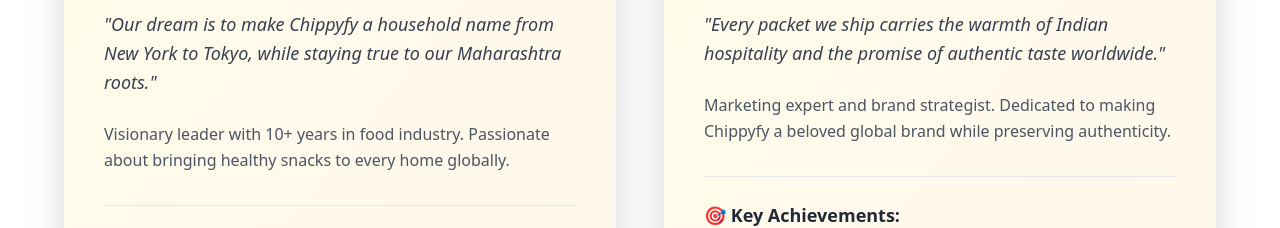
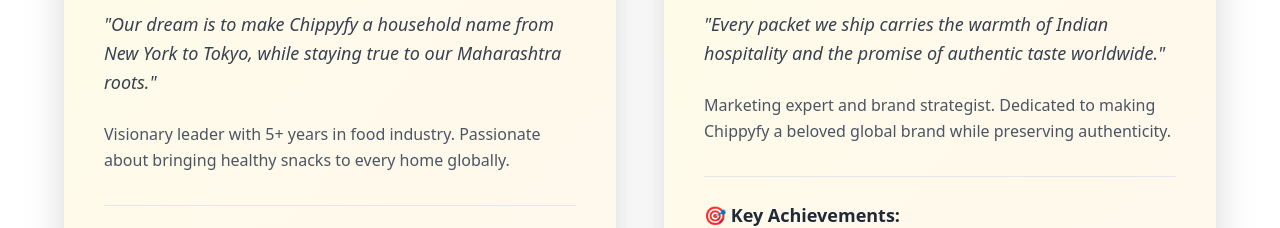
Before and after one commit to viralsparkconnect-hue/banana-chips-website, a Next.js app: page /about in a window 1280 px wide. Shown: the part 3440-3668 px from the top of the page. Built offline with nearby package versions, Linux system fonts and the light colour scheme.

Commit message:
Update about.js

```diff
--- a/pages/about.js
+++ b/pages/about.js
@@ -7,7 +7,7 @@
       name: "Amol Patil",
       position: "Founder & CEO",
       image: "👨‍💼",
-      description: "Visionary leader with 10+ years in food industry. Passionate about bringing healthy snacks to every home globally.",
+      description: "Visionary leader with 5+ years in food industry. Passionate about bringing healthy snacks to every home globally.",
       achievements: ["Food Technology Graduate", "Former Quality Manager at leading FMCG", "Awarded Best Entrepreneur 2024"],
       quote: "Our dream is to make Chippyfy a household name from New York to Tokyo, while staying true to our Maharashtra roots."
     },
@@ -148,7 +148,7 @@
               <h2 className="text-5xl font-bold text-gray-800 mb-8">From Nashik to the World</h2>
               <div className="space-y-6 text-lg text-gray-600 leading-relaxed">
                 <p>
-                  It all started in 2020 when founders <strong className="text-gray-800">Amol and Pratik Patil</strong>
+                  It all started in 2020 when founders <strong className="text-gray-800">Amol and Pratik Patil </strong>
                   realized there was a massive opportunity to share India's authentic banana chip heritage with the world.
                   Growing up in Maharashtra, they were surrounded by the tradition of banana cultivation and processing,
                   but wanted to elevate it to meet international standards.
```
